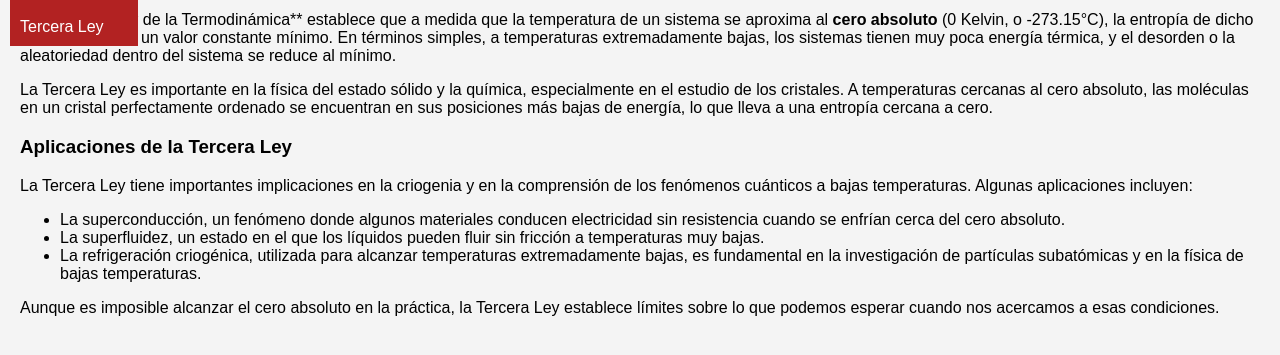
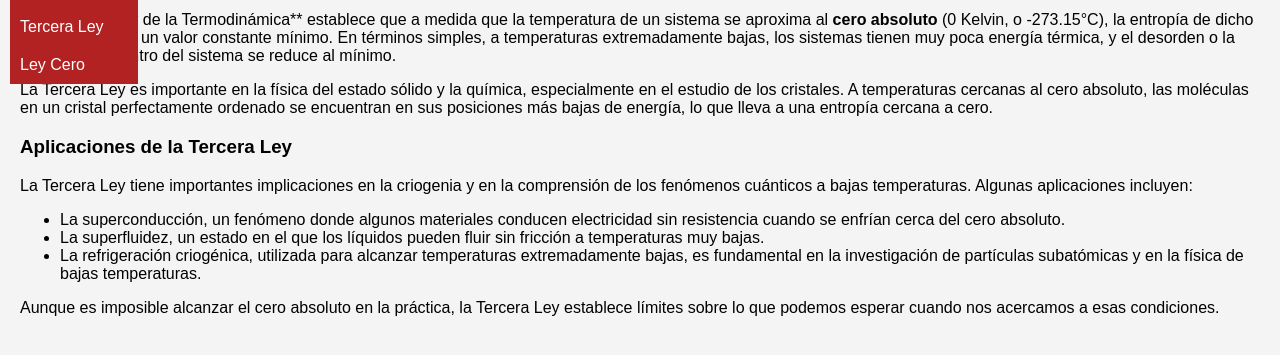
Before and after one commit to katyaGygabrielS/termodin-mica-leyes, a plain HTML site: page tercera_ley.html in a window 1280 px wide. Both pictures are taken after a click on the button "☰ Menú". Shown: the part 195-550 px from the top of the page. Drawn offline with Linux system fonts and the light colour scheme.

Commit message:
Update tercera_ley.html

```diff
--- a/tercera_ley.html
+++ b/tercera_ley.html
@@ -17,6 +17,7 @@
                     <li><a href="primera_ley.html">Primera Ley</a></li>
                     <li><a href="segunda_ley.html">Segunda Ley</a></li>
                     <li><a href="tercera_ley.html">Tercera Ley</a></li>
+                    <li><a href="ley_cero.html">Ley Cero</a></li>
                 </ul>
             </nav>
         </div>
```
